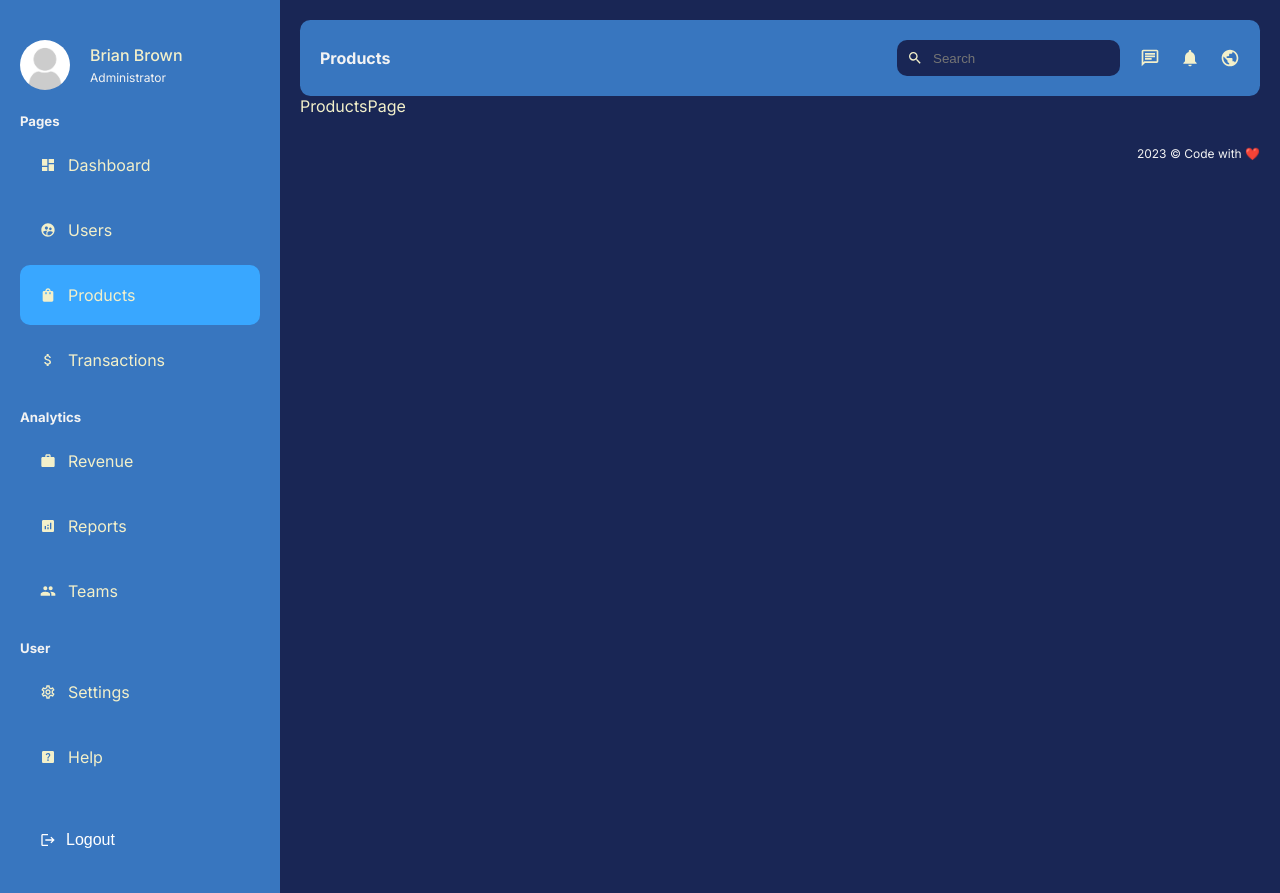
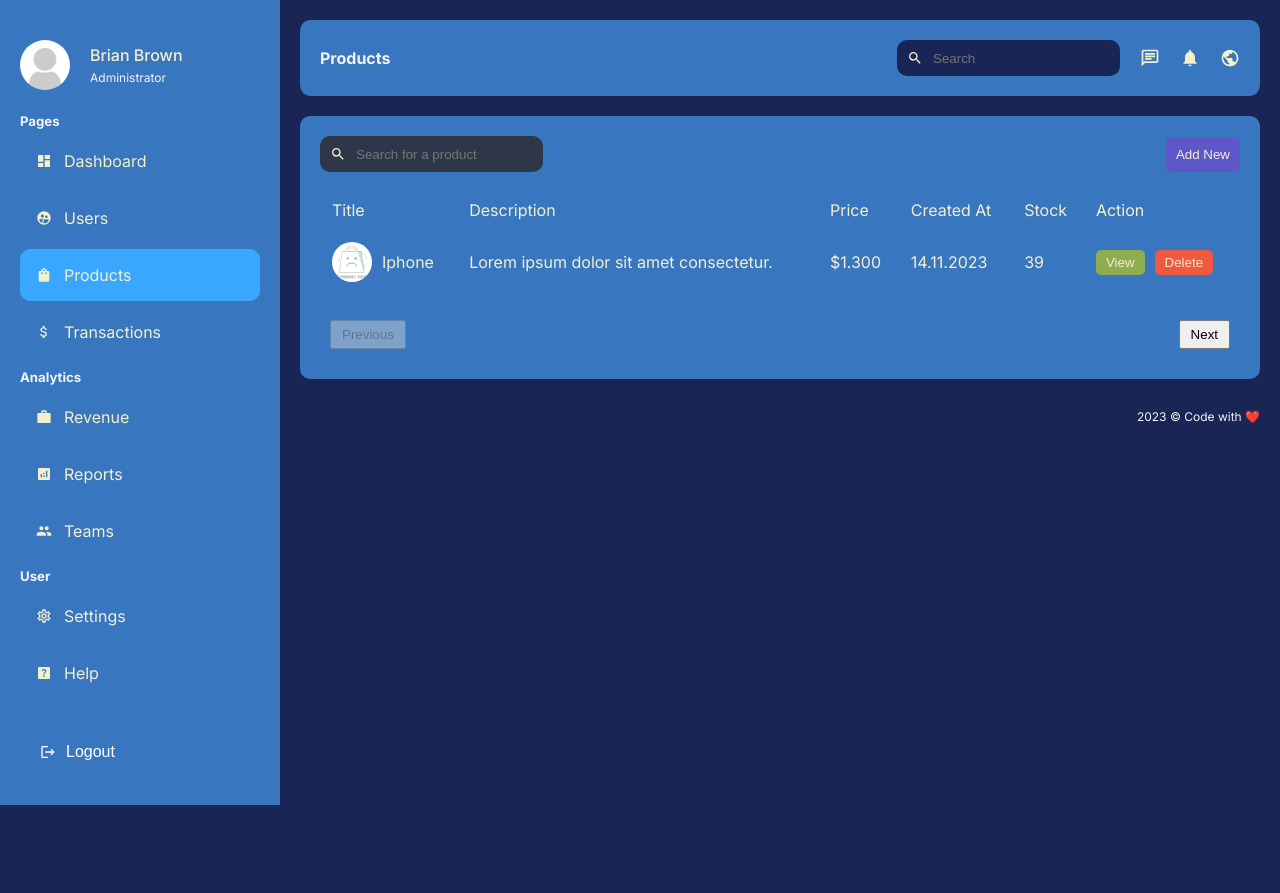
Before and after one commit to kimanh188/AdminDashboard, a Next.js app: page /dashboard/products in a window 1280 px wide. After the commit the page ends 805 px from the top, so only its background shows below. Built offline with nearby package versions, Linux system fonts and the light colour scheme.

Commit message:
Added products page

```diff
--- a/app/dashboard/products/page.jsx
+++ b/app/dashboard/products/page.jsx
@@ -1,4 +1,66 @@
+import Link from "next/link.js";
+import Image from "next/image.js";
+import Search from "@/app/ui/dashboard/searchComponent/search.jsx";
+import Pagination from "@/app/ui/dashboard/paginationComponent/pagination.jsx";
+import styles from "@/app/ui/dashboard/products/products.module.css";
+
 const ProductsPage = () => {
-  return <div>ProductsPage</div>;
+  return (
+    <div className={styles.container}>
+      <div className={styles.top}>
+        <Search placeholder="Search for a product" />
+        <Link href="/dashboard/products/add">
+          <button className={styles.addButton}>Add New</button>
+        </Link>
+      </div>
+      <table className={styles.table}>
+        <thead>
+          <tr>
+            <td>Title</td>
+            <td>Description</td>
+            <td>Price</td>
+            <td>Created At</td>
+            <td>Stock</td>
+            <td>Action</td>
+          </tr>
+        </thead>
+        <tbody>
+          <tr>
+            <td>
+              <div className={styles.product}>
+                <Image
+                  src="/noproduct.jpg"
+                  alt=""
+                  width={40}
+                  height={40}
+                  className={styles.productImg}
+                />
+                Iphone
+              </div>
+            </td>
+            <td>Lorem ipsum dolor sit amet consectetur.</td>
+            <td>$1.300</td>
+            <td>14.11.2023</td>
+            <td>39</td>
+            <td>
+              <div className={styles.buttonGroup}>
+                <Link href={"/dashboard/products/"}>
+                  <button className={`${styles.button} ${styles.view}`}>
+                    View
+                  </button>
+                </Link>
+
+                <button className={`${styles.button} ${styles.delete}`}>
+                  Delete
+                </button>
+              </div>
+            </td>
+          </tr>
+        </tbody>
+      </table>
+      <Pagination />
+    </div>
+  );
 };
+
 export default ProductsPage;
--- a/app/ui/dashboard/products/products.module.css
+++ b/app/ui/dashboard/products/products.module.css
@@ -0,0 +1,62 @@
+.container {
+  background-color: var(--bgSoft);
+  padding: 1.25rem;
+  border-radius: 0.625rem;
+  margin-top: 1.25rem;
+}
+
+.top {
+  display: flex;
+  align-items: center;
+  justify-content: space-between;
+}
+
+.addButton {
+  padding: 0.625rem;
+  background-color: #5d57c9;
+  color: var(--text);
+  border: none;
+  border-radius: 5px;
+  cursor: pointer;
+}
+
+.table {
+  width: 100%;
+  margin: 1em 0;
+}
+
+.table td {
+  padding: 0.625rem;
+}
+
+.product {
+  display: flex;
+  align-items: center;
+  gap: 0.625rem;
+}
+
+.productImg {
+  border-radius: 50%;
+  object-fit: cover;
+}
+
+.buttonGroup {
+  display: flex;
+  gap: 0.625rem;
+}
+
+.button {
+  padding: 5px 10px;
+  border-radius: 5px;
+  color: var(--text);
+  border: none;
+  cursor: pointer;
+}
+
+.view {
+  background-color: var(--green);
+}
+
+.delete {
+  background-color: var(--red);
+}
--- a/app/ui/dashboard/sidebarComponent/menuPath/menuPath.module.css
+++ b/app/ui/dashboard/sidebarComponent/menuPath/menuPath.module.css
@@ -1,5 +1,5 @@
 .container {
-  padding: 1.25rem;
+  padding: 1rem;
   display: flex;
   align-items: center;
   gap: 12px;
--- a/app/ui/dashboard/sidebarComponent/sidebar.module.css
+++ b/app/ui/dashboard/sidebarComponent/sidebar.module.css
@@ -35,7 +35,7 @@
 }
 
 .listItem {
-  margin-top: 1em;
+  margin-top: 0.5em;
 }
 
 .category {
```
